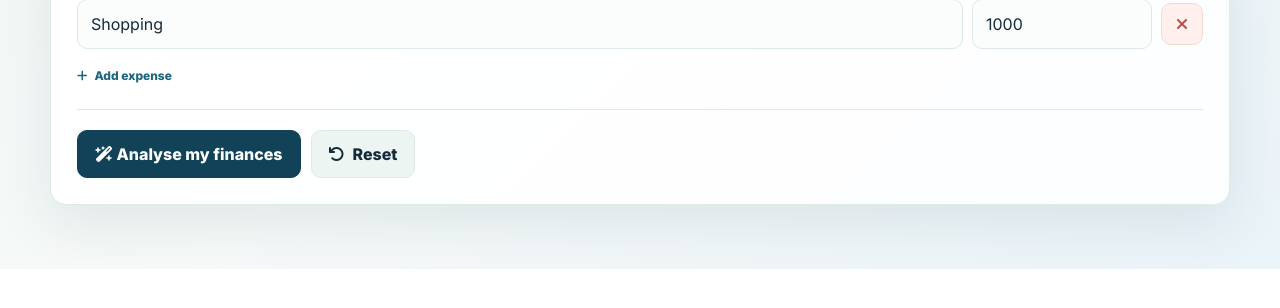
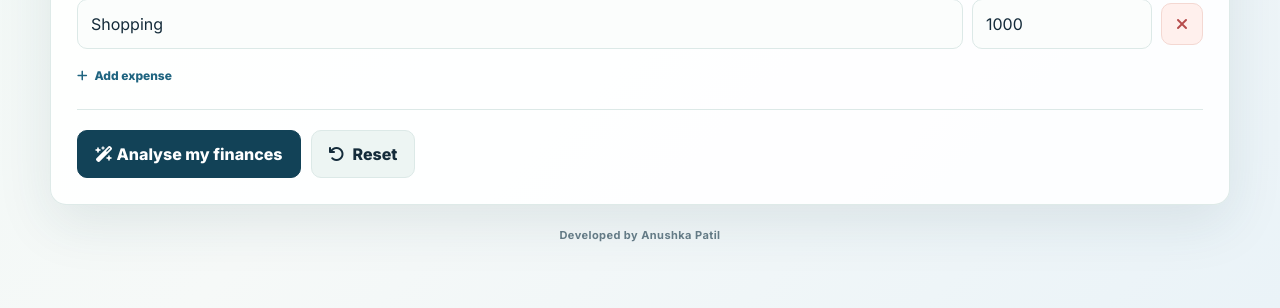
Before and after one commit to patilanushka11/Personal-Finance-Advisor-Bot-anu, a Flask app: page / in a window 1280 px wide. Shown: the part 834-1142 px from the top of the page. Before the commit the page ends 1103 px from the top, so only its background shows below. Run offline with Flask 3, Linux system fonts and the light colour scheme.

Commit message:
Add submission links and developer credit

```diff
--- a/static/css/style.css
+++ b/static/css/style.css
@@ -77,6 +77,7 @@ input::placeholder { color: #9aadb2; }
 .secondary:hover { background: #e3efec; }
 .hidden { display: none !important; }
 .error { margin-top: 14px; padding: 12px 14px; color: #8d3737; background: var(--red-soft); border: 1px solid #f4d8d2; border-radius: 10px; font-size: 13px; }
+.developer-watermark { margin-top: 22px; color: var(--muted); font-size: 11px; font-weight: 700; letter-spacing: 0.04em; text-align: center; }
 
 .results { display: grid; gap: 18px; margin-top: 22px; }
 .summary-panel { padding: 24px; background: var(--blue-dark); border: 0; color: #fff; }
--- a/templates/index.html
+++ b/templates/index.html
@@ -93,6 +93,7 @@
       </div>
     </div>
   </section>
+  <footer class="developer-watermark">Developed by Anushka Patil</footer>
 </div>
 </main>
 <script src="{{ url_for('static', filename='js/main.js', v='1') }}" defer></script>
```
Also changed, not shown: README.md.
